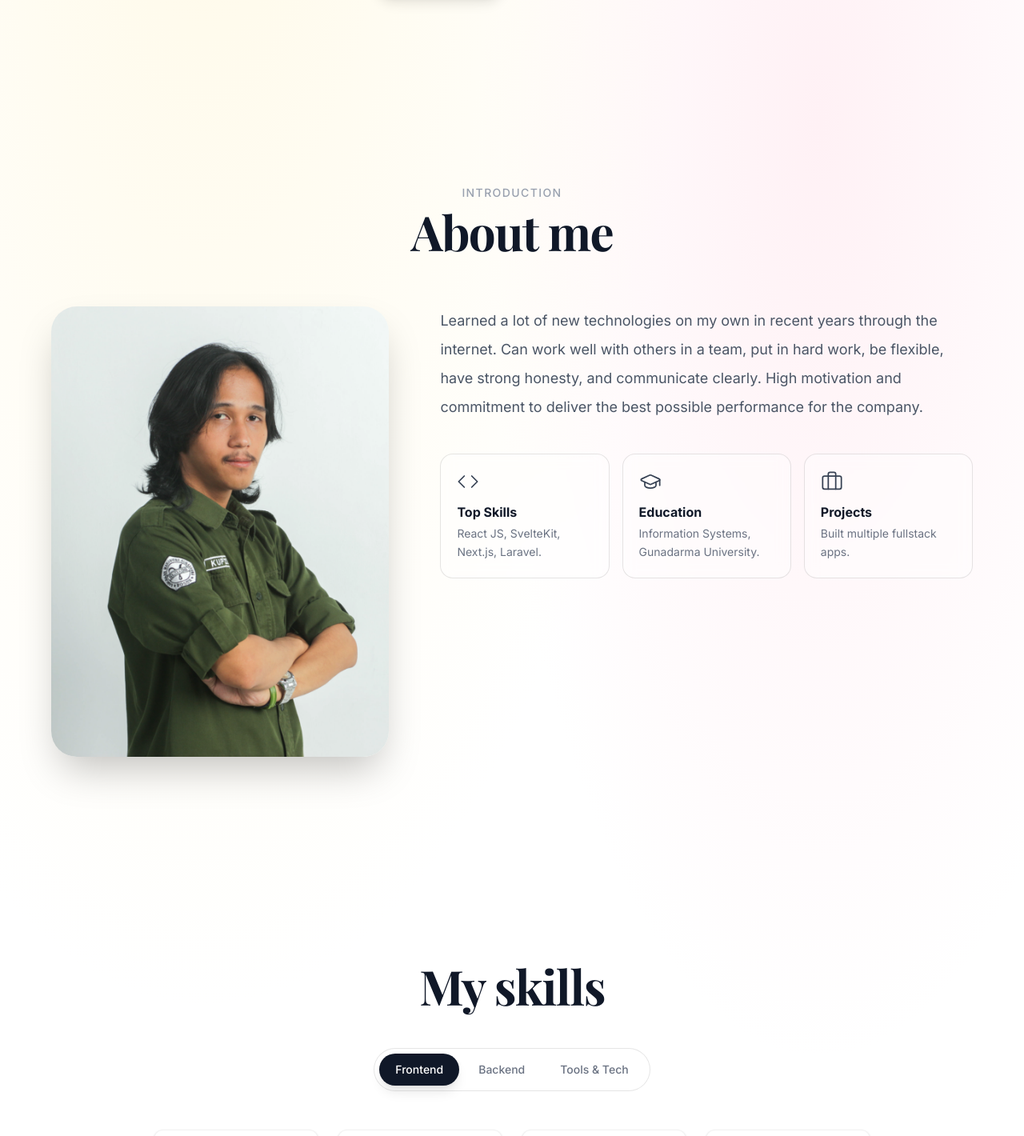
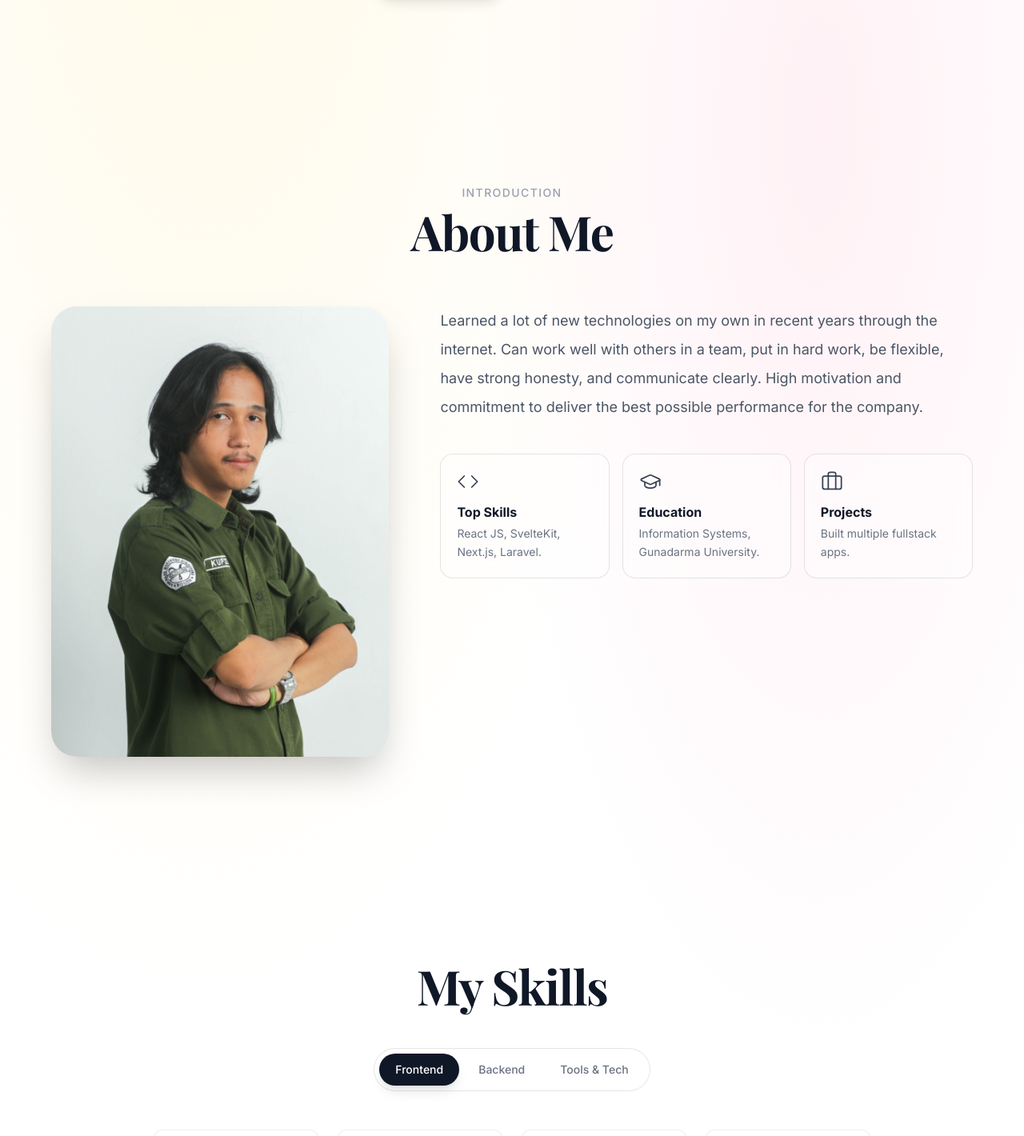
Before and after one commit to kupzed/my-portfolio, a Next.js app: page / in a window 1280 px wide. Shown: the part 697-2117 px from the top of the page at 80% size. Built offline with nearby package versions, Linux system fonts and the light colour scheme; a web font is replaced by a local one.

Commit message:
Minor Updates

```diff
--- a/src/components/AboutSection.tsx
+++ b/src/components/AboutSection.tsx
@@ -64,7 +64,7 @@
             className="font-serif text-4xl font-bold tracking-tight text-gray-900 dark:text-white sm:text-5xl md:text-6xl"
             style={{ fontFamily: "var(--font-serif)" }}
           >
-            About me
+            About Me
           </motion.h2>
         </motion.div>
 
--- a/src/components/HeroSection.tsx
+++ b/src/components/HeroSection.tsx
@@ -149,7 +149,7 @@
 
           {/* My Resume */}
           <a
-            href="#"
+            href="https://drive.google.com/file/d/1752AUQMoKYAMlMwdAe3U5eQZUnSWwl1n/view?usp=drive_link"
             className="btn-scale inline-flex items-center justify-center gap-2 rounded-full border border-gray-900 bg-transparent px-7 py-3.5 text-sm font-semibold text-gray-900 hover:bg-gray-900 hover:text-white dark:border-white dark:bg-white dark:text-gray-900 dark:hover:bg-transparent dark:hover:text-white sm:px-8"
           >
             my resume <Download size={16} />
--- a/src/components/SkillsSection.tsx
+++ b/src/components/SkillsSection.tsx
@@ -118,7 +118,7 @@
           className="mb-12 text-center font-serif text-4xl font-bold tracking-tight text-gray-900 dark:bg-linear-to-r dark:from-white dark:via-purple-200 dark:to-purple-400 dark:bg-clip-text dark:text-transparent sm:text-5xl md:text-6xl"
           style={{ fontFamily: "var(--font-serif)" }}
         >
-          My skills
+          My Skills
         </motion.h2>
 
         {/* ── Tab Navigation ── */}
```
